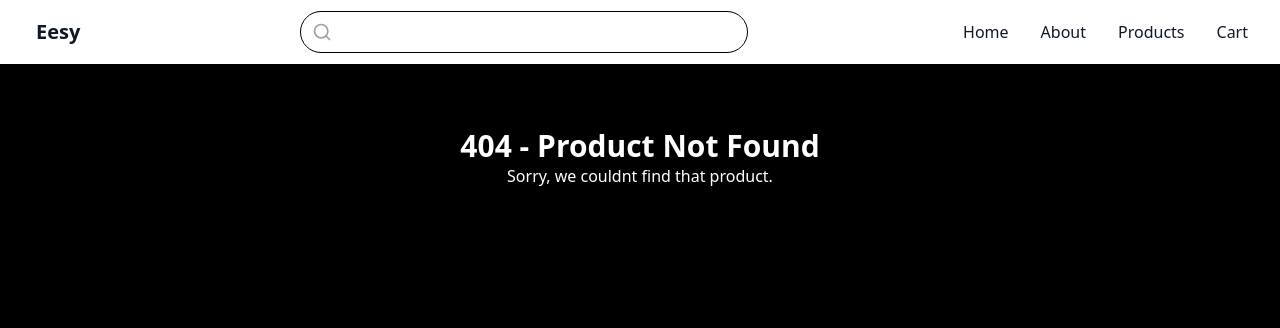
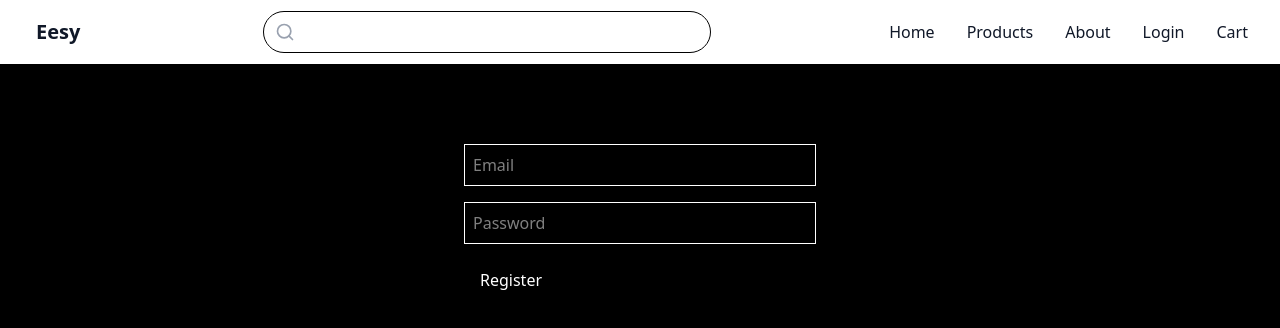
Before and after one commit to Mettihew1/next, a Next.js app: page /register in a window 1280 px wide. Before the commit this address had no page. Shown: the top 328 px of the page. Built offline with nearby package versions, Linux system fonts and the light colour scheme.

Commit message:
"comedy movie"

```diff
--- a/package.json
+++ b/package.json
@@ -10,6 +10,7 @@
   },
   "dependencies": {
     "@vercel/speed-insights": "^1.2.0",
+    "bcrypt": "^6.0.0",
     "lucide-react": "^0.525.0",
     "mongoose": "^8.16.4",
     "next": "15.4.3",
--- /dev/null
+++ b/src/app/api/auth/login/route.ts
@@ -0,0 +1,16 @@
+import { NextResponse } from "next/server";
+import dbConnect from "@/lib/mongodb";
+import User from "@/models/User";
+import { comparePasswords } from "@/lib/hash";
+
+export async function POST(req: Request) {
+  const { email, password } = await req.json();
+  await dbConnect();
+
+  const user = await User.findOne({ email });
+  if (!user || !(await comparePasswords(password, user.password))) {
+    return NextResponse.json({ error: "Invalid credentials" }, { status: 401 });
+  }
+
+  return NextResponse.json({ message: "Login success", userId: user._id });
+}
--- /dev/null
+++ b/src/app/api/auth/register/route.ts
@@ -0,0 +1,20 @@
+// app/api/auth/register/route.ts
+import { NextResponse } from "next/server";
+import connectDB from "@/lib/mongodb";
+import User from "@/models/User";
+import { hashPassword } from "@/lib/hash";
+
+export async function POST(req: Request) {
+  const { email, password } = await req.json();
+  await connectDB();
+
+  const existing = await User.findOne({ email });
+  if (existing) {
+    return NextResponse.json({ error: "Email already registered" }, { status: 400 });
+  }
+
+  const hashed = await hashPassword(password);
+  const user = await User.create({ email, password: hashed });
+
+  return NextResponse.json({ userId: user._id });
+}
--- /dev/null
+++ b/src/app/login/page.tsx
@@ -0,0 +1,34 @@
+// app/login/page.tsx
+"use client";
+import { useState } from "react";
+
+export default function LoginPage() {
+  const [email, setEmail] = useState("");
+  const [password, setPassword] = useState("");
+  const [error, setError] = useState("");
+
+  async function handleLogin(e: React.FormEvent) {
+    e.preventDefault();
+    const res = await fetch("/api/auth/login", {
+      method: "POST",
+      body: JSON.stringify({ email, password }),
+    });
+
+    const data = await res.json();
+    if (!res.ok) {
+      setError(data.error || "Something went wrong");
+    } else {
+      alert("Logged in as " + data.userId);
+      // TODO: Redirect or set cookie/localStorage
+    }
+  }
+
+  return (
+    <form onSubmit={handleLogin} className="p-4 max-w-sm mx-auto mt-10 space-y-4">
+      <input value={email} onChange={e => setEmail(e.target.value)} placeholder="Email" className="w-full p-2 border" />
+      <input value={password} onChange={e => setPassword(e.target.value)} type="password" placeholder="Password" className="w-full p-2 border" />
+      {error && <p className="text-red-500">{error}</p>}
+      <button className="bg-black text-white px-4 py-2 rounded">Login</button>
+    </form>
+  );
+}
--- /dev/null
+++ b/src/app/register/page.tsx
@@ -0,0 +1,33 @@
+"use client";
+import { useState } from "react";
+
+export default function RegisterPage() {
+  const [email, setEmail] = useState("");
+  const [password, setPassword] = useState("");
+  const [error, setError] = useState("");
+
+  async function handleRegister(e: React.FormEvent) {
+    e.preventDefault();
+    const res = await fetch("/api/auth/register", {
+      method: "POST",
+      body: JSON.stringify({ email, password }),
+    });
+
+    const data = await res.json();
+    if (!res.ok) {
+      setError(data.error || "Something went wrong");
+    } else {
+      alert("Logged in as " + data.userId);
+      // TODO: Redirect or set cookie/localStorage
+    }
+  }
+
+  return (
+    <form onSubmit={handleRegister} className="p-4 max-w-sm mx-auto mt-10 space-y-4">
+      <input value={email} onChange={e => setEmail(e.target.value)} placeholder="Email" className="w-full p-2 border" />
+      <input value={password} onChange={e => setPassword(e.target.value)} type="password" placeholder="Password" className="w-full p-2 border" />
+      {error && <p className="text-red-500">{error}</p>}
+      <button className="bg-black text-white px-4 py-2 rounded">Register</button>
+    </form>
+  );
+}
--- a/src/components/Header.tsx
+++ b/src/components/Header.tsx
@@ -96,23 +96,10 @@ const cartCount = cart.reduce((total, item) => total + item.quantity, 0);
             )}
           </div>
 
-          {/* Desktop Navigation */}
-          {/* <div className="hidden md:flex space-x-8">
-            {['/', '/about', '/products', '/cart'].map((path) => (
-              <Link
-                key={path}
-                href={path}
-                className="text-gray-900 hover:text-blue-600 capitalize"
-              >
-                {path === '/' ? 'Home' : path.slice(1)}
-              </Link>
-            ))}
-          </div> */}
-
 
           {/* Desktop Navigation */}
           <div className="hidden md:flex space-x-8 items-center">
-            {['/', '/about', '/products', '/cart'].map((path) => (
+            {['/', '/products', '/about', '/login', '/cart'].map((path) => (
               <Link
                 key={path}
                 href={path}
@@ -140,7 +127,7 @@ const cartCount = cart.reduce((total, item) => total + item.quantity, 0);
         {/* Mobile menu */}
         {isOpen && (
           <div className="md:hidden bg-white p-4 flex gap-4 border-t">
-            {['/', '/about', '/products', '/cart'].map((path) => (
+            {['/', '/products', '/about', '/login',  '/cart'].map((path) => (
               <Link
                 key={path}
                 href={path}
--- /dev/null
+++ b/src/lib/hash.ts
@@ -0,0 +1,10 @@
+// lib/hash.ts
+import bcrypt from "bcrypt";
+
+export async function hashPassword(password: string) {
+  return await bcrypt.hash(password, 10);
+}
+
+export async function comparePasswords(plain: string, hashed: string) {
+  return await bcrypt.compare(plain, hashed);
+}
--- /dev/null
+++ b/src/models/User.ts
@@ -0,0 +1,14 @@
+// models/User.ts
+import mongoose, { Schema, Document } from 'mongoose';
+
+export interface IUser extends Document {
+  email: string;
+  password: string;
+}
+
+const UserSchema = new Schema<IUser>({
+  email: { type: String, required: true, unique: true },
+  password: { type: String, required: true },
+});
+
+export default mongoose.models.User || mongoose.model<IUser>('User', UserSchema);
```
Also changed, not shown: 1 other file (tests, documents, lock files or other folders).
